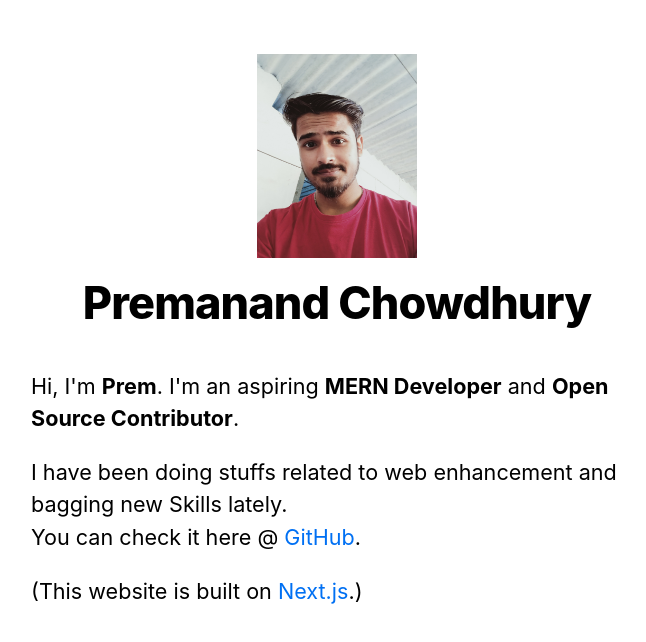
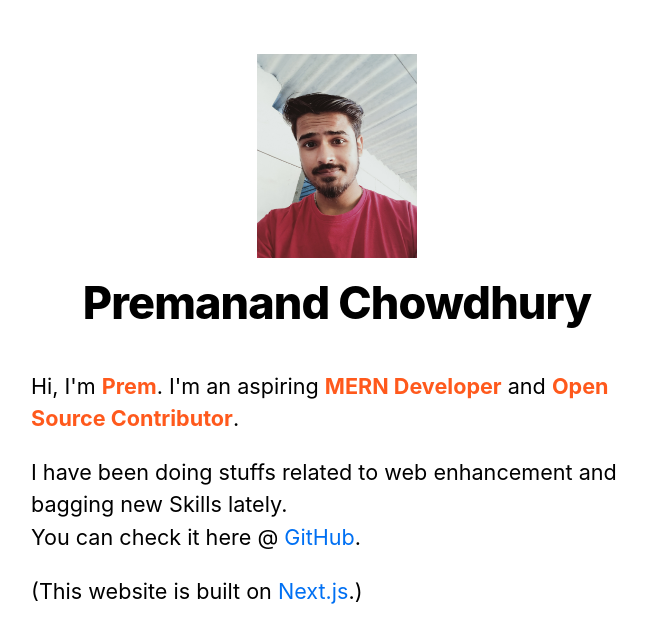
Before and after one commit to PremanandChowdhury/nextjs-blog-app, a Next.js app: page / in a window 1280 px wide. Shown: the top 642 px of the page, without its empty margins (303-949 px from the left). Built offline with nearby package versions, Linux system fonts and the light colour scheme.

Commit message:
css: Added a highlight style

```diff
--- a/styles/global.css
+++ b/styles/global.css
@@ -25,3 +25,6 @@
   max-width: 100%;
   display: block;
 }
+.highlight {
+  color: rgba(255, 70, 2, 0.897);
+}
```
